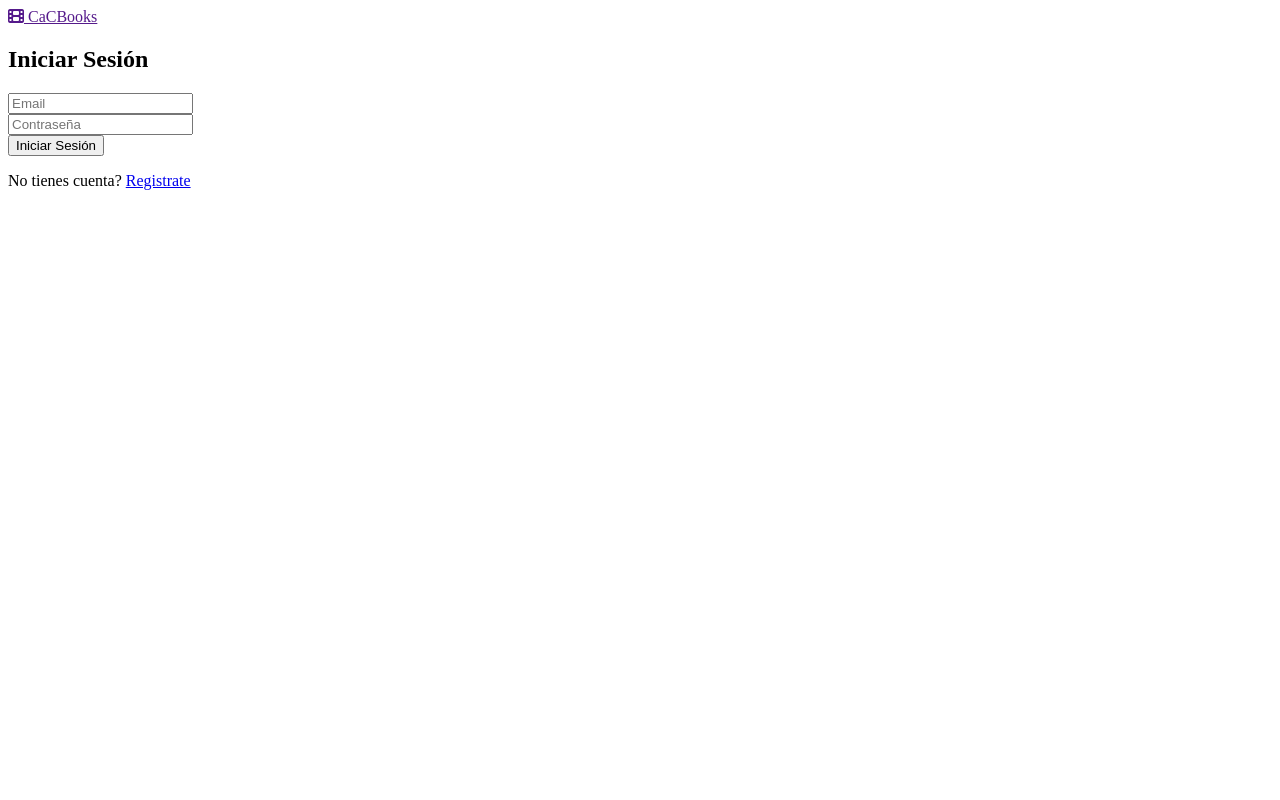
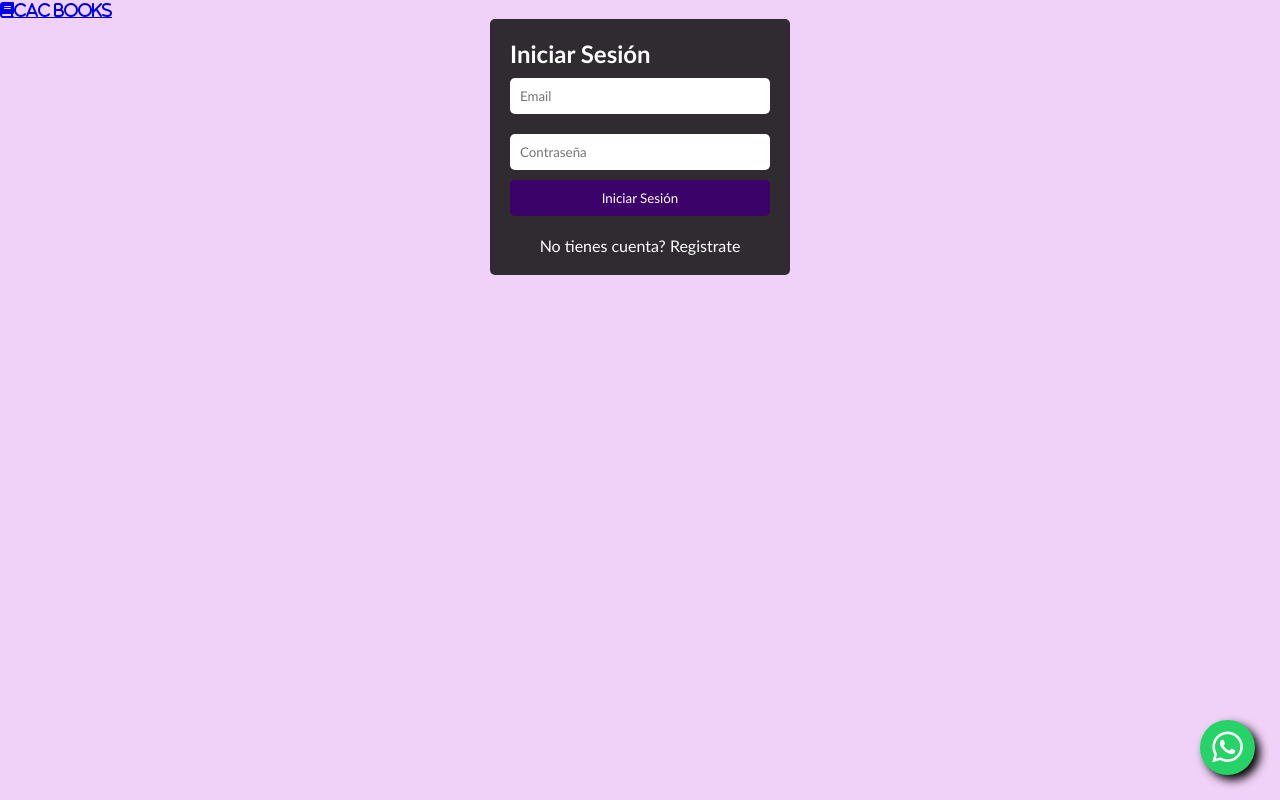
Before and after one commit to SonyaAlfaro/ProyectoCaCTeam7.github.io, a plain HTML site: page IndexLogin.html in a window 1280 px wide. Drawn offline with nearby package versions, Linux system fonts and the light colour scheme; a web font is replaced by a local one.

Commit message:
indexLogin.html

```diff
--- a/IndexLogin.html
+++ b/IndexLogin.html
@@ -5,52 +5,42 @@
     <meta name="viewport" content="width=device-width, initial-scale=1.0">
     <script src="https://kit.fontawesome.com/f7fb471b65.js"></script> <!--Icono-->
     <link href="https://fonts.googleapis.com/css2?family=Nombre+de+la+fuente" rel="stylesheet">
-
     <link rel="shortcut icon" href="favicon.ico" type="image/x-icon"> <!--Favicon-->
-    <link rel="stylesheet" href="css/estiloInicioSesion"> <!--Hoja de estilos-->
-    <title>ProyectoCAC</title>
+    <link rel="stylesheet" href="css/estiloInicioSesion.css"> <!--Hoja de estilos-->
+    <link rel="stylesheet" href="css/estiloprincipal.css"> <!--Hoja de estilos-->
     <title>Iniciar Sesión CaCBooks</title>
+    <!--boton wtp-->
+    <a href="https://web.whatsapp.com/" class="btn-wsp" target="_blank"><i class="fab fa-whatsapp"></i></a>
 </head>
-
 <body class="bodyRegistrarse">
     <header class="headerRegistrarse">
-            <a class="anclaLogo" href="">
-                <i class="fas fa-film" aria-hidden="true"></i>
-                <span>CaCBooks</span>
-            </a>
+        <a class="anclaLogo" href="index.html">
+            <a href="index.html" class="fa fa-book">CAC BOOKS</a>
     </header>
 
     <!-- Sección Iniciar Sesión -->
-
-        <main id= "main" class="main">
+    <main id="main" class="main">
         <div class="login-modal">
-    <form id="loginForm">
+            <form action="" method="get">
                 <h2 class="tituloIniciarSesion">Iniciar Sesión</h2>
-
                 <div class="input-group">
                     <input type="email" id="email" name="email" placeholder="Email" required>
                     <div class="error-text"></div>
                 </div>
-
                 <div class="input-group">
                     <input type="password" id="password" name="password" placeholder="Contraseña" required>
                     <div class="error-text"></div>
                 </div>
-
                 <button type="submit" class="login-btn">Iniciar Sesión</button>
                 <p class="register-link">No tienes cuenta? <a href="registrarse.html">Registrate</a></p>
+            </form>
         </div>
-    </form>
     </main>
 
-            <!-- Sección de Conexión a API
-            <section id="apiData">
-                <h2>Datos de la API</h2>
-                <div id="dataContainer"></div>
-            </section> -->
-    </body>
-</div>
-    <script src="validar.js"></script>
-
+    <script src="https://unpkg.com/aos@next/dist/aos.js"></script>
+    <script>
+        AOS.init();
+    </script>
+    <script src="/js/validariniciosesion.js"></script>
 </body>
 </html>
```
Lines whose indentation alone changed are shown as unchanged.
